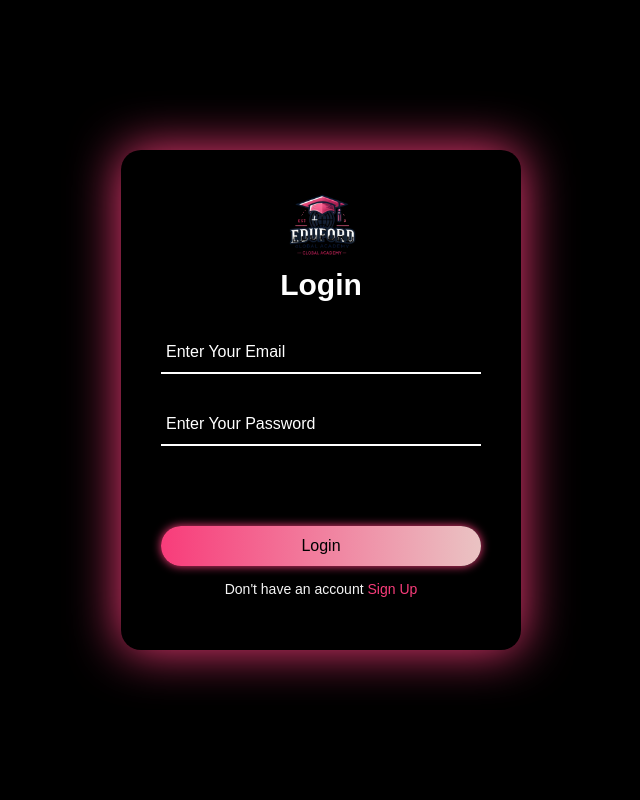
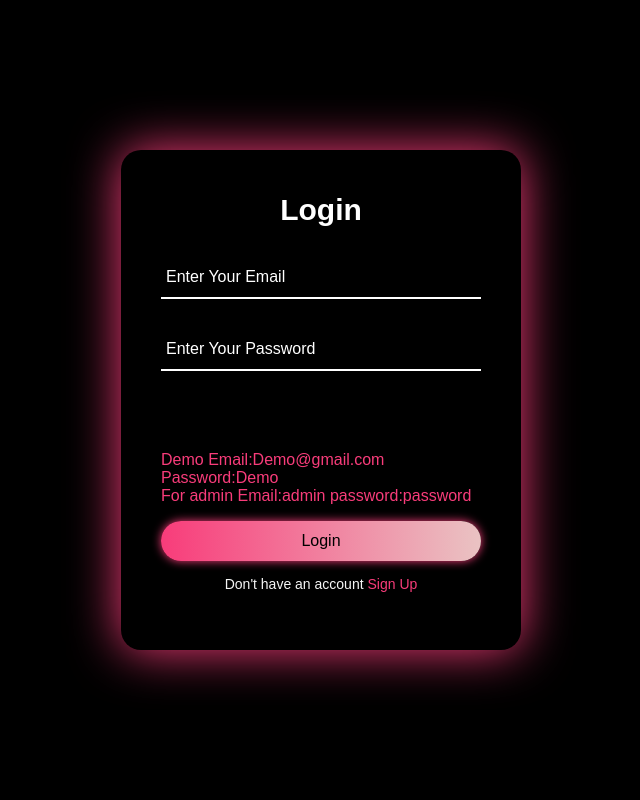
Before and after one commit to SAQUIB-KHAN90/School-Management-App, a plain HTML site: page login.html in a window 1280 px wide. Shown: the whole page, without its empty margins (319-959 px from the left). Drawn offline with Linux system fonts and the light colour scheme.

Commit message:
added login details

```diff
--- a/css/login.css
+++ b/css/login.css
@@ -122,3 +122,9 @@ button {
 .signUp-link p a:hover {
   text-decoration: underline;
 }
+.Info {
+  margin-top: 10px;
+  height: 70px;
+  width: 100%;
+  color: #f83c7a;
+}
--- a/login.html
+++ b/login.html
@@ -17,7 +17,6 @@
     <div class="wrapper">
       <div class="form-wrapper sign-in">
         <form action="" id="login">
-          <img src="images/logo.png" alt="" />
           <h2>Login</h2>
           <div class="input-group">
             <input type="text" id="login-email" name="email" required />
@@ -33,7 +32,12 @@
             <label for="login-password">Enter Your Password</label>
           </div>
           <div class="message" id="login-message"></div>
+          <div class="Info"
+            >Demo Email:Demo@gmail.com Password:Demo <br />
+            For admin Email:admin password:password
+          </div>
           <button type="submit">Login</button>
+
           <div class="signUp-link">
             <p
               >Don't have an account
```
